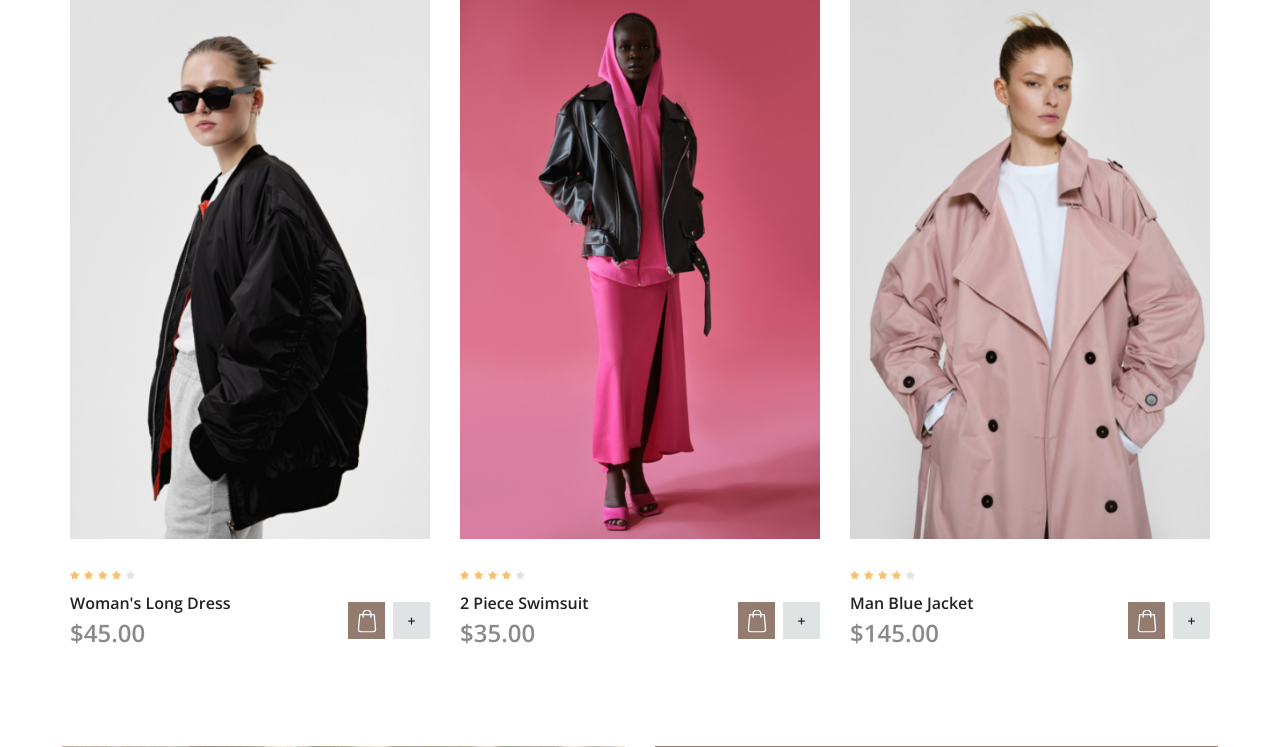
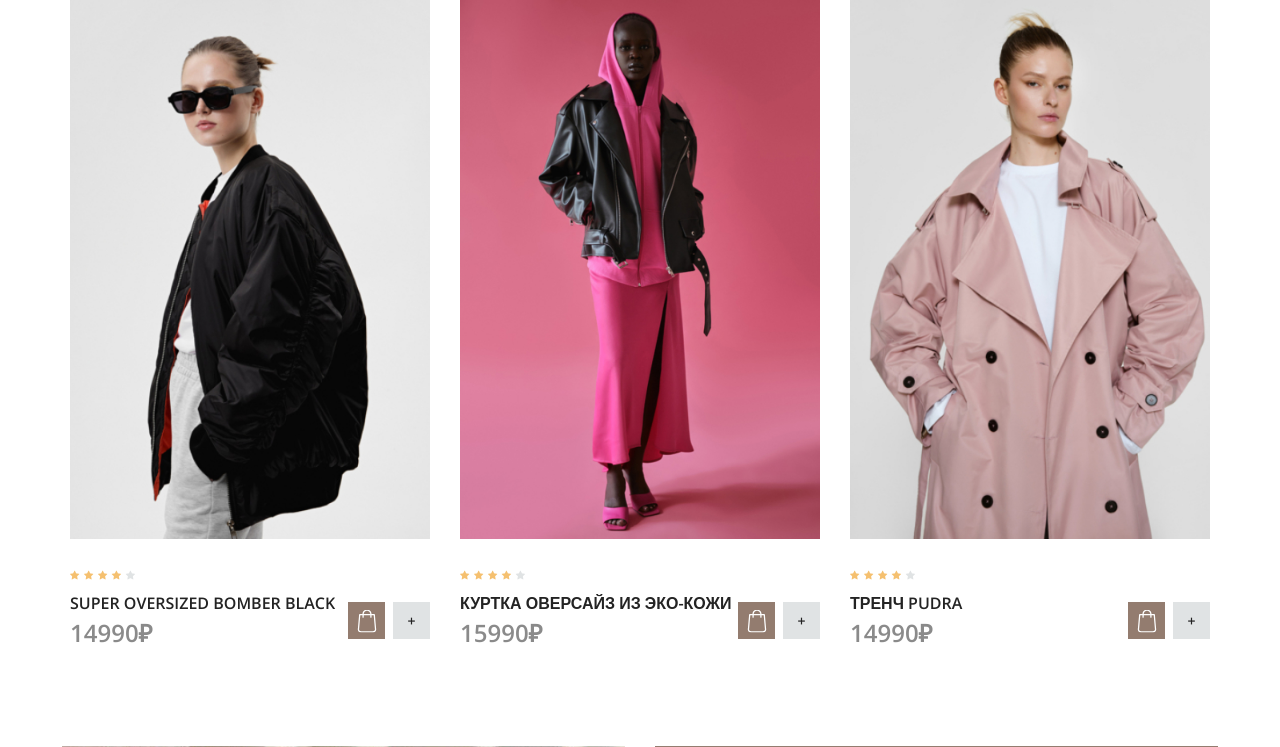
Before and after one commit to DailyPepper/KUDINOV_Django, a Django app: template KUDINOV/templates/KUDINOV/index.html in a window 1280 px wide. Shown: the part 1198-1945 px from the top of the page. Run offline with Django 3.2, Linux system fonts and the light colour scheme; the template is opened without the code that fills it, so the values that code supplies are empty; some libraries are stand-ins or nearby versions.

Commit message:
end-work

```diff
--- a/KUDINOV/templates/KUDINOV/index.html
+++ b/KUDINOV/templates/KUDINOV/index.html
@@ -219,8 +219,8 @@
                         </div>
                         <div class="product_content clearfix">
                             <div class="product_info">
-                                <div class="product_name"><a href="product.html">Woman's Long Dress</a></div>
-                                <div class="product_price">$45.00</div>
+                                <div class="product_name"><a href="product.html">SUPER OVERSIZED BOMBER BLACK</a></div>
+                                <div class="product_price">14990₽</div>
                             </div>
                             <div class="product_options">
                                 <div class="product_buy product_option">
@@ -248,8 +248,8 @@
                         </div>
                         <div class="product_content clearfix">
                             <div class="product_info">
-                                <div class="product_name"><a href="product.html">2 Piece Swimsuit</a></div>
-                                <div class="product_price">$35.00</div>
+                                <div class="product_name"><a href="product.html">КУРТКА ОВЕРСАЙЗ ИЗ ЭКО-КОЖИ</a></div>
+                                <div class="product_price">15990₽</div>
                             </div>
                             <div class="product_options">
                                 <div class="product_buy product_option">
@@ -277,8 +277,8 @@
                         </div>
                         <div class="product_content clearfix">
                             <div class="product_info">
-                                <div class="product_name"><a href="product.html">Man Blue Jacket</a></div>
-                                <div class="product_price">$145.00</div>
+                                <div class="product_name"><a href="product.html">ТРЕНЧ PUDRA</a></div>
+                                <div class="product_price">14990₽</div>
                             </div>
                             <div class="product_options">
                                 <div class="product_buy product_option">
```
Also changed, not shown: db.sqlite3.
